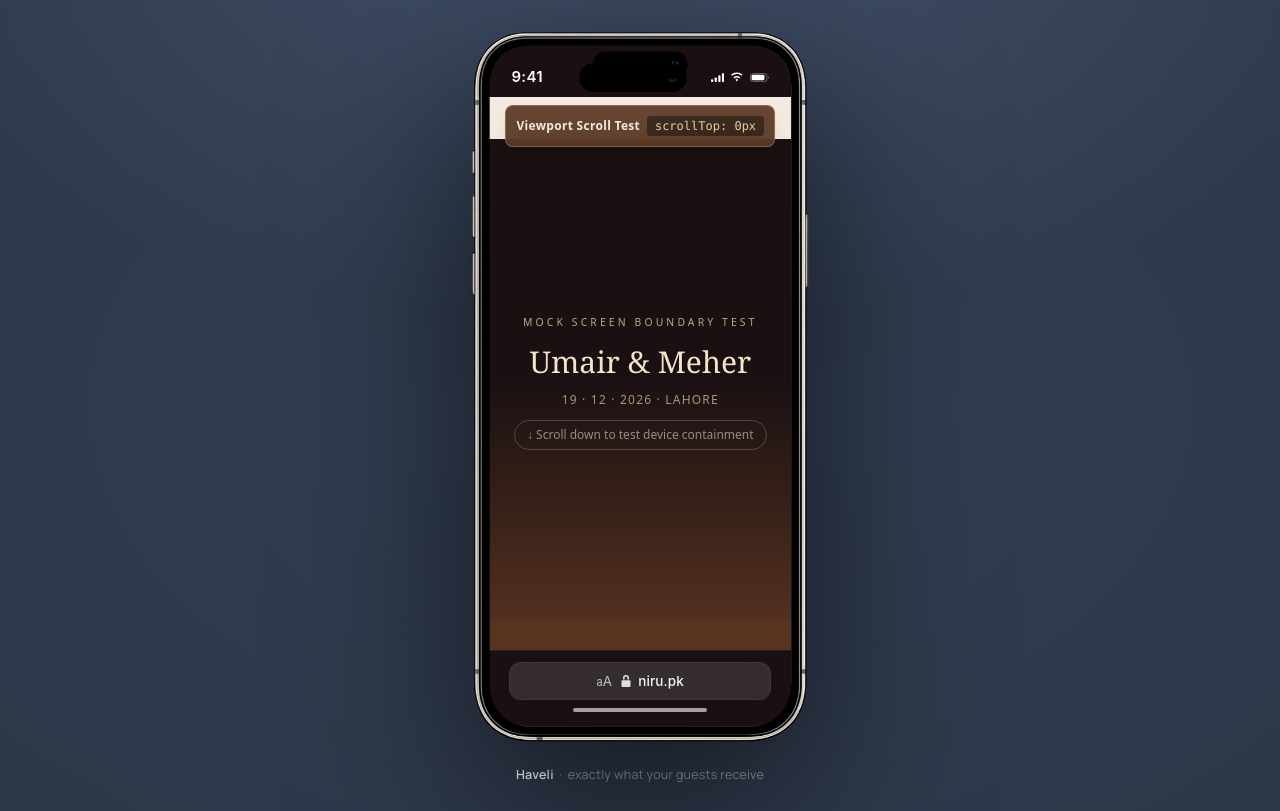
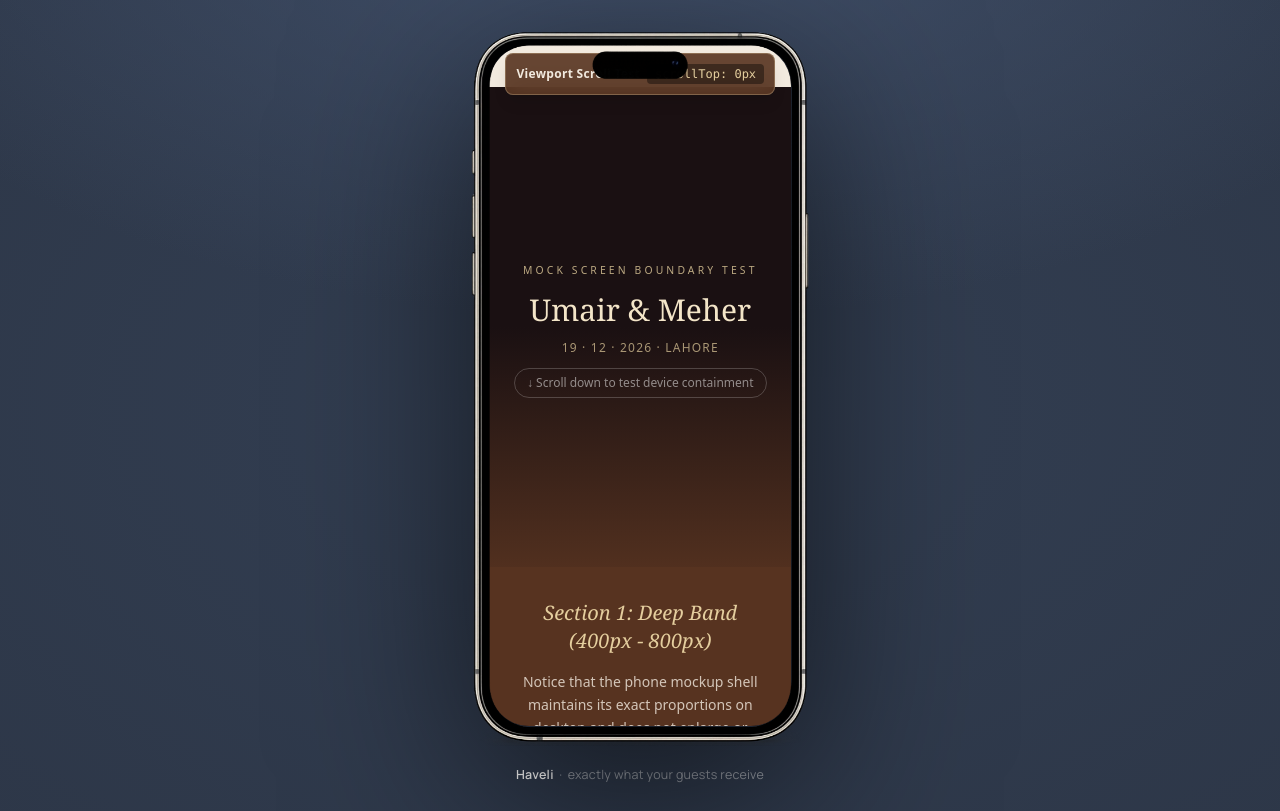
Before and after one commit to HarisNadeem543/shaadi-card-baraat, a React (Vite) app: page / in a window 1280 px wide. Built offline with nearby package versions, Linux system fonts and the light colour scheme; a web font is replaced by a local one.

Commit message:
refactor: remove top status bar and bottom safari bar from DemoDevice

```diff
--- a/src/components/DemoDevice.jsx
+++ b/src/components/DemoDevice.jsx
@@ -5,54 +5,9 @@ export default function DemoDevice({ children }) {
     <div className="demo-stage">
       <div className="demo-device">
         <div className="demo-screen" id="screen">
-          {/* iOS Top Status Bar */}
-          <div className="ios-status" aria-hidden="true">
-            <span className="sbTime">9:41</span>
-
-            {/* Dynamic Island */}
-            <div className="dynamic-island">
-              <span className="camera"></span>
-            </div>
-
-            {/* iOS Status Icons */}
-            <div className="sbIcons">
-              {/* Cellular Signal Bars */}
-              <svg viewBox="0 0 18 12" width="17" height="11" fill="currentColor">
-                <rect x="0" y="8.5" width="3" height="3.5" rx="1"></rect>
-                <rect x="5" y="6" width="3" height="6" rx="1"></rect>
-                <rect x="10" y="3" width="3" height="9" rx="1"></rect>
-                <rect x="15" y="0" width="3" height="12" rx="1"></rect>
-              </svg>
-              {/* Wifi */}
-              <svg viewBox="0 0 16 12" width="15" height="11" fill="currentColor">
-                <path d="M8 11.4 6.1 9.2a2.6 2.6 0 0 1 3.8 0L8 11.4Zm-3.4-4a5.3 5.3 0 0 1 6.8 0l1.3-1.5a7.3 7.3 0 0 0-9.4 0l1.3 1.5ZM8 1.2c2.5 0 4.8.9 6.6 2.4l1.3-1.5A12 12 0 0 0 8-.8 12 12 0 0 0 .1 2.1l1.3 1.5A10 10 0 0 1 8 1.2Z"></path>
-              </svg>
-              {/* Battery with outline and fill */}
-              <svg viewBox="0 0 27 12" width="25" height="11" fill="none">
-                <rect x=".6" y=".6" width="23" height="10.8" rx="3" stroke="currentColor" strokeOpacity=".45" strokeWidth="1.1"></rect>
-                <rect x="2.2" y="2.2" width="18" height="7.6" rx="1.9" fill="currentColor"></rect>
-                <path d="M25.2 4.2v3.6a2 2 0 0 0 0-3.6Z" fill="currentColor" fillOpacity=".45"></path>
-              </svg>
-            </div>
-          </div>
-
           {/* Inner Scrollable Viewport */}
           <div className="demo-viewport" id="viewport">
             {children}
-          </div>
-
-          {/* iOS Safari Bottom Bar (without Buy Now button, centered URL bar) */}
-          <div className="ios-safari" aria-hidden="true">
-            <div className="row">
-              <div className="urlbar">
-                <span className="aA">a<span style={{ fontSize: '1.22em' }}>A</span></span>
-                <svg className="lock" viewBox="0 0 10 12" fill="currentColor">
-                  <path d="M5 0a3 3 0 0 0-3 3v1.5h1.6V3a1.4 1.4 0 0 1 2.8 0v1.5H8V3a3 3 0 0 0-3-3ZM1.4 5.2h7.2c.5 0 .9.4.9.9v4.9c0 .5-.4.9-.9.9H1.4a.9.9 0 0 1-.9-.9V6.1c0-.5.4-.9.9-.9Z"></path>
-                </svg>
-                <span className="host">niru.pk</span>
-              </div>
-            </div>
-            <div className="homebar"></div>
           </div>
         </div>
 
--- a/src/index.css
+++ b/src/index.css
@@ -14,7 +14,7 @@ body {
   overflow: hidden;
 }
 
-/* ---- mobile (default): card fills the screen, no frame, no fake chrome ---- */
+/* ---- mobile (default): card fills the screen, no frame ---- */
 .demo-device {
   position: fixed;
   inset: 0;
@@ -37,9 +37,7 @@ body {
 }
 
 .demo-frame,
-.demo-hint,
-.ios-status,
-.ios-safari {
+.demo-hint {
   display: none;
 }
 
@@ -92,151 +90,17 @@ body {
     overflow: hidden;
     background: #1A1012;
     z-index: 1;
-    display: flex;
-    flex-direction: column;
   }
 
-  /* The card gets what is left between the status bar and Safari bar */
+  /* The card gets the full screen area of the device */
   .demo-viewport {
-    position: relative;
-    flex: 1 1 0%;
-    min-height: 0;
+    position: absolute;
+    inset: 0;
     overflow-y: auto;
     overflow-x: hidden;
     background: #1A1012;
     width: 100%;
-  }
-
-  /* ---------- iOS Top Status Bar ---------- */
-  .ios-status {
-    display: flex;
-    position: relative;
-    height: 52px;
-    min-height: 52px;
-    z-index: 5;
-    align-items: center;
-    justify-content: space-between;
-    padding: 12px 22px 0;
-    background: #1A1012;
-    color: #FFFFFF;
-    font-family: -apple-system, 'SF Pro Text', 'Helvetica Neue', Helvetica, Arial, sans-serif;
-    font-size: 14.5px;
-    font-weight: 600;
-    letter-spacing: .01em;
-    flex-shrink: 0;
-  }
-
-  .ios-status .sbTime {
-    font-weight: 600;
-    font-size: 15px;
-    letter-spacing: .02em;
-    width: 44px;
-    text-align: left;
-  }
-
-  /* Dynamic Island Pill */
-  .ios-status .dynamic-island {
-    width: 108px;
-    height: 29px;
-    background: #000000;
-    border-radius: 999px;
-    display: flex;
-    align-items: center;
-    justify-content: flex-end;
-    padding-right: 10px;
-    box-shadow: 0 0 1px rgba(255, 255, 255, 0.08);
-  }
-
-  .ios-status .dynamic-island .camera {
-    width: 9.5px;
-    height: 9.5px;
-    border-radius: 50%;
-    background: #0d0d1a;
-    box-shadow: inset 0 0 2px rgba(255, 255, 255, 0.3);
-  }
-
-  .ios-status .sbIcons {
-    display: flex;
-    align-items: center;
-    gap: 7px;
-    width: 58px;
-    justify-content: flex-end;
-  }
-
-  .ios-status svg {
-    display: block;
-  }
-
-  /* ---------- iOS Safari Bottom Bar ---------- */
-  .ios-safari {
-    display: flex;
-    position: relative;
-    height: 76px;
-    min-height: 76px;
-    z-index: 5;
-    flex-direction: column;
-    align-items: center;
-    justify-content: center;
-    gap: 8px;
-    padding: 8px 16px 12px;
-    background: #1A1012;
-    color: #FFFFFF;
-    font-family: -apple-system, 'SF Pro Text', 'Helvetica Neue', Helvetica, Arial, sans-serif;
-    flex-shrink: 0;
-    border-top: 1px solid rgba(255, 255, 255, 0.06);
-  }
-
-  .ios-safari .row {
-    display: flex;
-    width: 100%;
-    align-items: center;
-    justify-content: center;
-    padding: 0 4px;
-  }
-
-  /* URL pill centered without the buy button */
-  .ios-safari .urlbar {
-    width: 100%;
-    max-width: 100%;
-    height: 38px;
-    border-radius: 12px;
-    background: rgba(255, 255, 255, 0.12);
-    backdrop-filter: blur(10px);
-    display: flex;
-    align-items: center;
-    justify-content: center;
-    gap: 7px;
-    color: #fff;
-    text-decoration: none;
-    font-size: 13.5px;
-    font-weight: 400;
-    letter-spacing: .01em;
-    box-shadow: inset 0 0 0 0.5px rgba(255, 255, 255, 0.1);
-  }
-
-  .ios-safari .urlbar .aA {
-    font-size: 11px;
-    opacity: .7;
-    margin-right: 2px;
-  }
-
-  .ios-safari .urlbar .lock {
-    width: 10px;
-    height: 12px;
-    opacity: .85;
-  }
-
-  .ios-safari .urlbar .host {
-    font-weight: 500;
-    opacity: .95;
-  }
-
-  .ios-safari .homebar {
-    width: 134px;
-    height: 4.5px;
-    border-radius: 999px;
-    background: #fff;
-    opacity: .6;
+    height: 100%;
   }
 
   .demo-hint {
```
